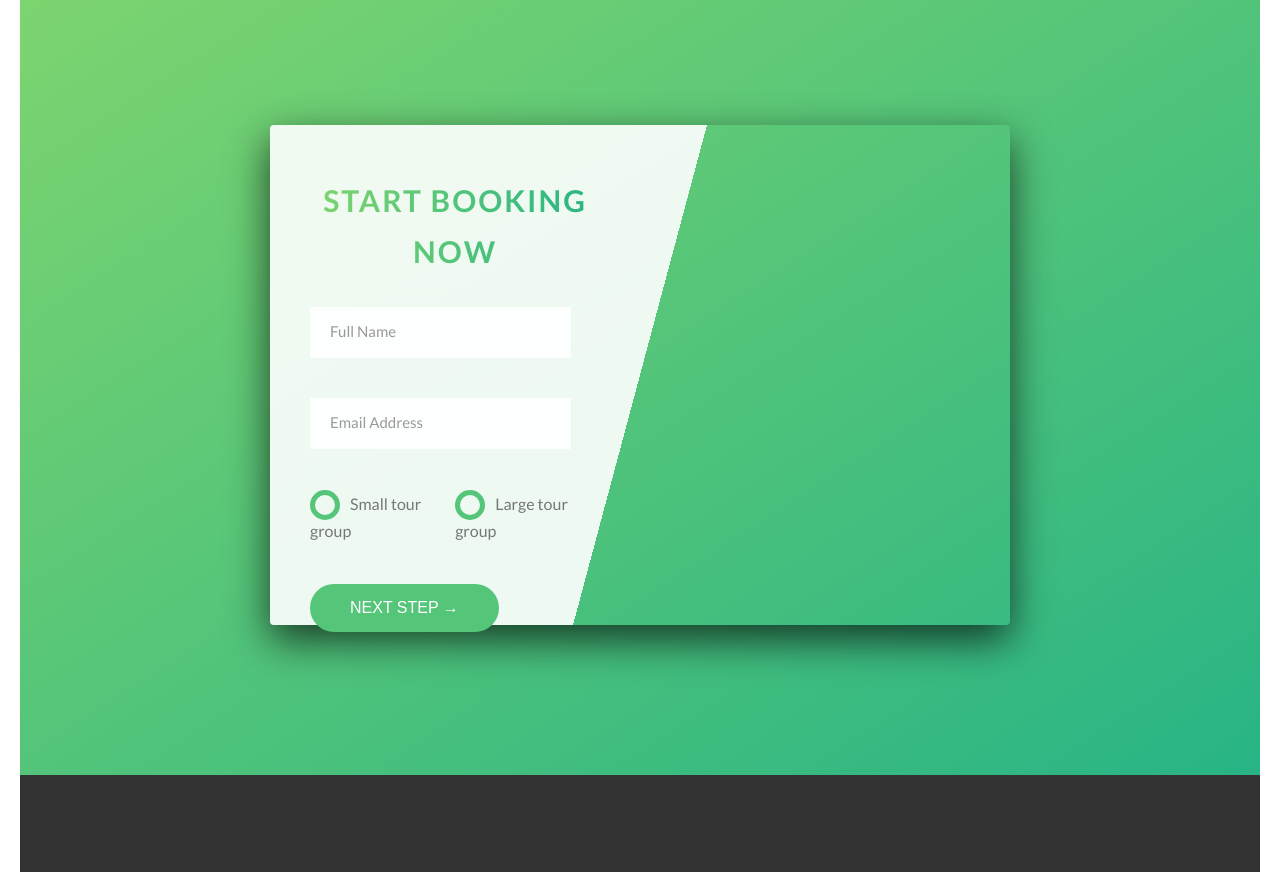
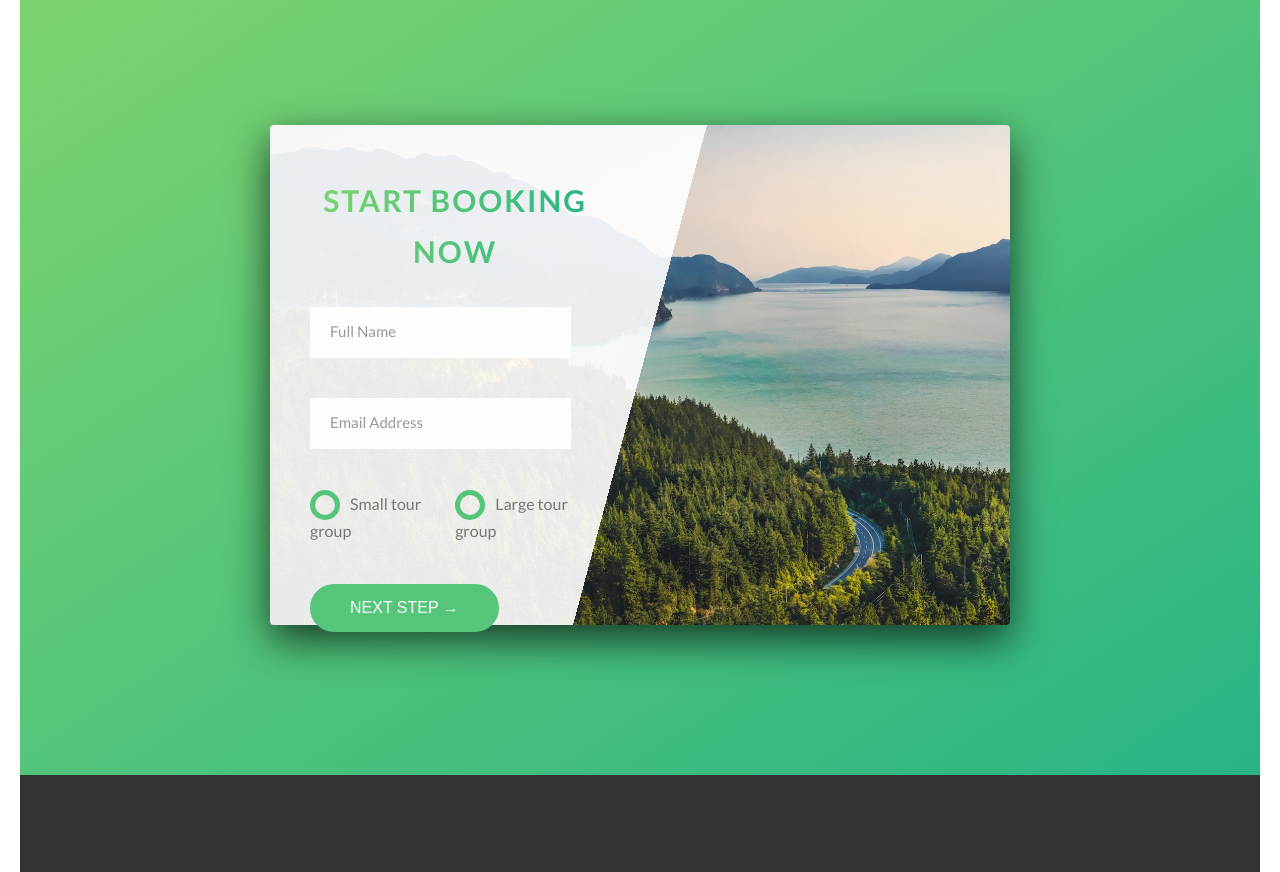
Before and after one commit to pri-yanshus/natours-CSS-SASS, a plain HTML site: page index.html in a window 1280 px wide. Shown: the part 4280-5152 px from the top of the page. Drawn offline with Linux system fonts and the light colour scheme; the site is published under a folder, as on GitHub Pages, so addresses that start at the root find nothing.

Commit message:
thats a final

```diff
--- a/index.html
+++ b/index.html
@@ -11,6 +11,7 @@
     />
     <link rel="stylesheet" href="./sass/icon-font.css" />
     <link rel="stylesheet" href="./sass/index.css" />
+    <link rel="icon" href="./images/favicon (1).png" />
   </head>
   <body>
     <div class="navigation">
--- a/sass/section-booking.scss
+++ b/sass/section-booking.scss
@@ -11,7 +11,7 @@
           rgba(white, 0.9) 0%,
           transparent 50%
         ),
-        url(/images/nat-10.jpg);
+        url(../images/nat-10.jpg);
       background-size: cover;
       height: 50rem;
       border-radius: 4px;
```
Also changed, not shown: images/favicon (1).png (added), sass/index.css, sass/section-booking.css, 2 other files.
